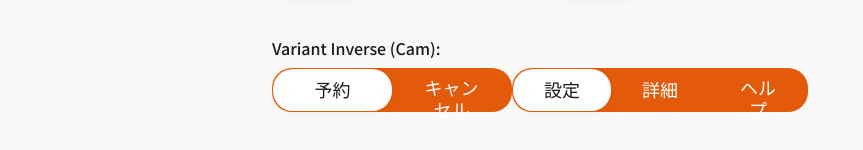
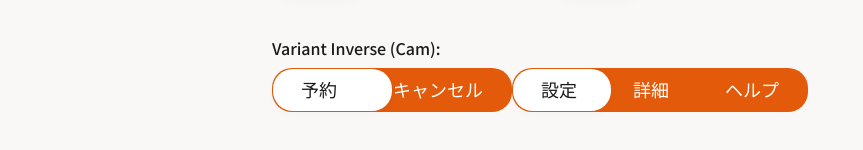
Before and after one commit to TagKrj/GourmetReserve, a React (Vite) app: page / in a window 1280 px wide. Shown: the part 1178-1328 px from the top of the page, without its empty margins (0-863 px from the left). Built offline with nearby package versions, Linux system fonts and the light colour scheme.

Commit message:
fix: update TabButton component styles for improved button layout and consistency

```diff
--- a/src/components/TabButton.jsx
+++ b/src/components/TabButton.jsx
@@ -62,14 +62,13 @@ const TabButton = ({
                     key={index}
                     onClick={() => handleTabClick(index)}
                     className={`
-                        relative z-10 px-7 py-2 text-[18px] font-normal leading-[1.2] rounded-[20px] transition-all duration-200 cursor-pointer
+                        relative z-10 px-7 py-2 text-[18px] font-normal leading-[1.2] rounded-[20px] transition-all duration-200 cursor-pointer whitespace-nowrap
                         ${getButtonStyles(index)}
                     `}
                     style={{
                         fontFamily: 'Noto Sans JP, sans-serif',
                         height: '42px',
-                        minWidth: 'auto',
-                        flex: 1
+                        minWidth: 'auto'
                     }}
                 >
                     {typeof option === 'string' ? option : option.label}
```
